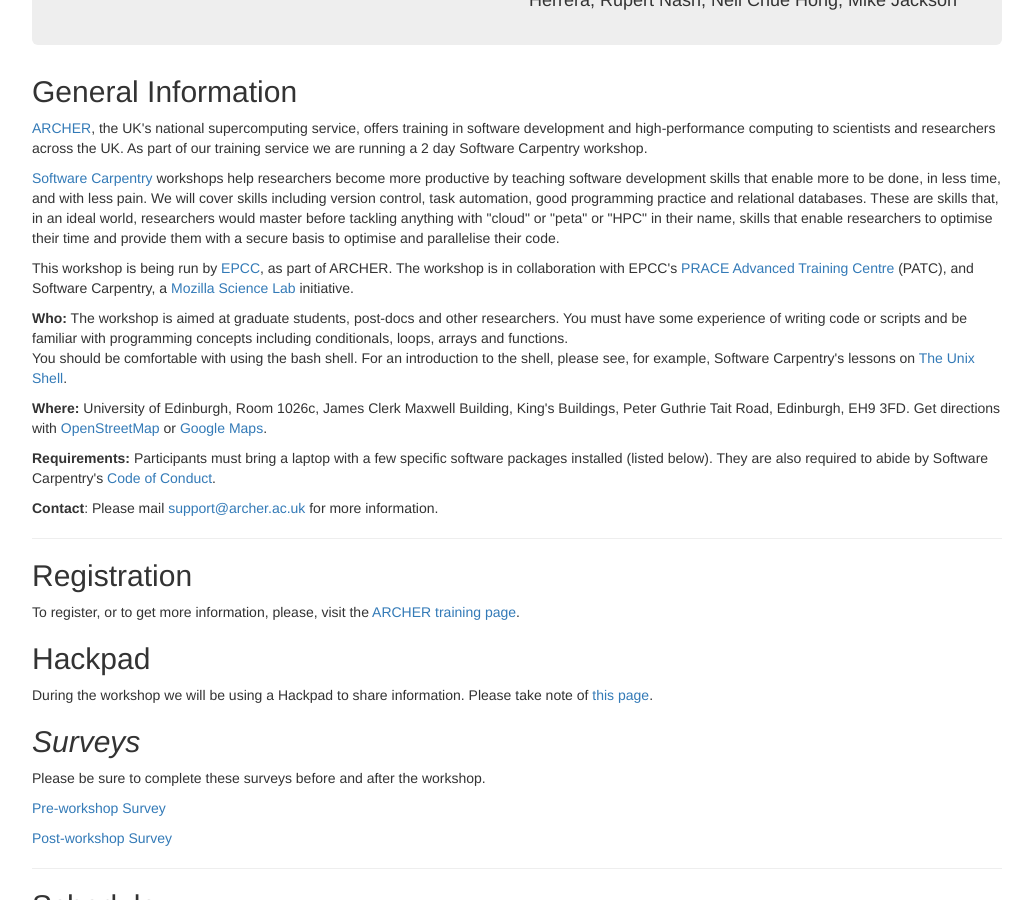
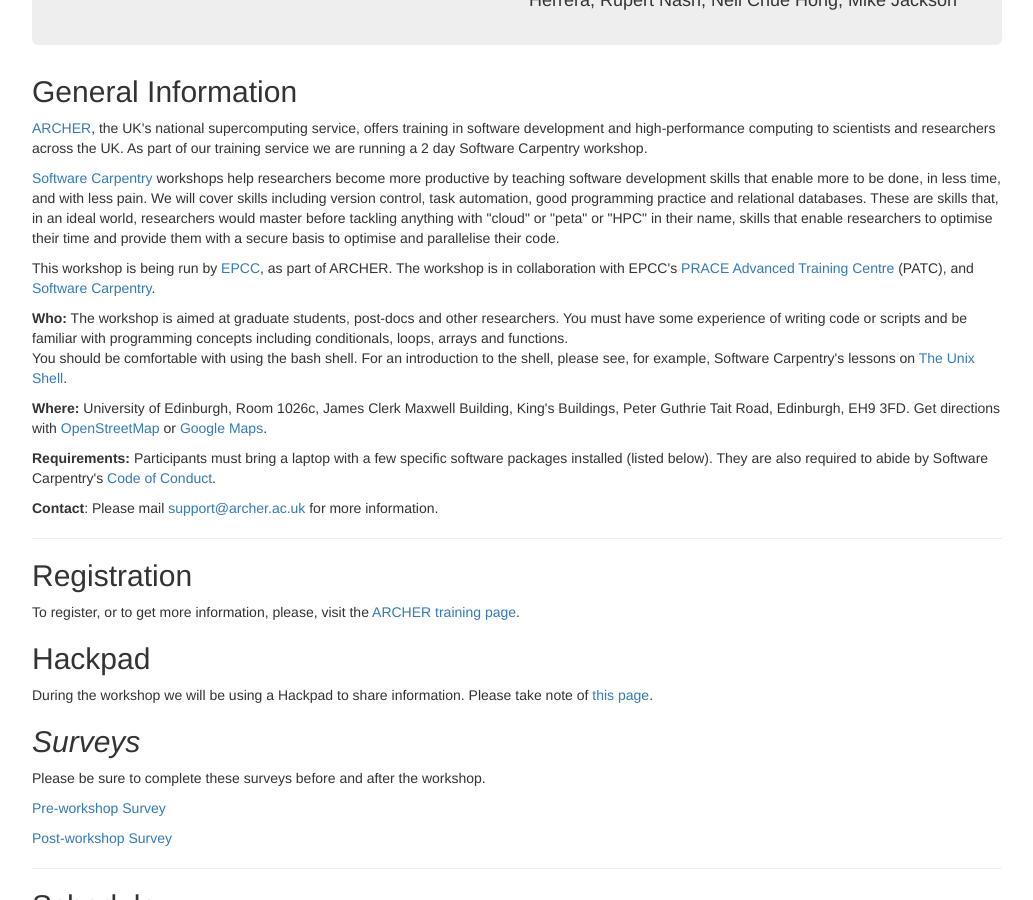
Before and after one commit to gperu/2016-06-09-Belfast, a Jekyll site: the page built from index.html, in a window 1280 px wide and 900 px high, scrolled down 343 px. Shown: the whole window, without its empty margins (168-1201 px from the left). Built offline with Jekyll 4.4.1, drawn with Linux system fonts in a browser that asks for light colours.

Commit message:
Removed reference to Mozilla Science Lab in index.html
Corrected workshop text and added direct link to Software Carpentry as Software Carpentry is no longer a part of Mozilla Science Lab (since late 2014).

```diff
--- a/index.html
+++ b/index.html
@@ -39,9 +39,8 @@
   href="http://www.epcc.ed.ac.uk">EPCC</a>, as part of ARCHER. The
   workshop is in collaboration with EPCC's <a
   href="http://www.prace-project.eu/PRACE-Advanced-Training-Centres">PRACE
-  Advanced Training Centre</a> (PATC), and Software Carpentry, a <a
-  href="https://wiki.mozilla.org/ScienceLab">Mozilla Science Lab</a>
-  initiative.
+  Advanced Training Centre</a> (PATC), and
+  <a href="http://www.software-carpentry.org/">Software Carpentry</a>.
 </p>
 
 <p>
```
